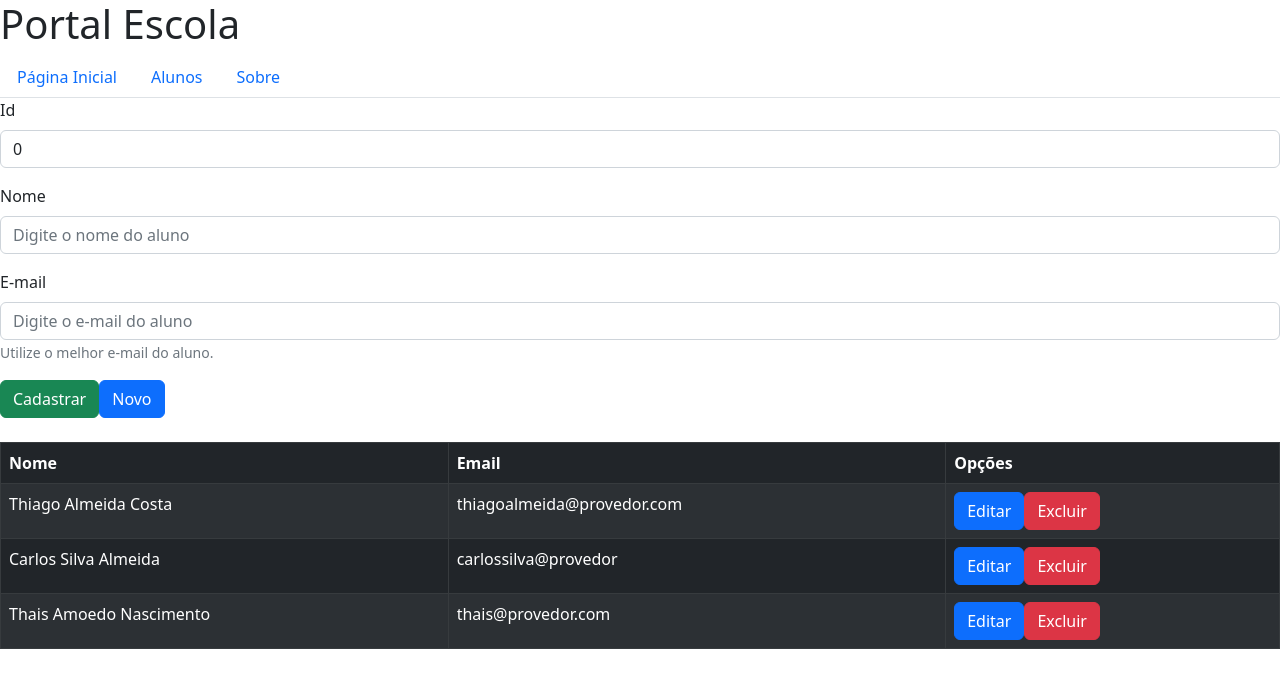
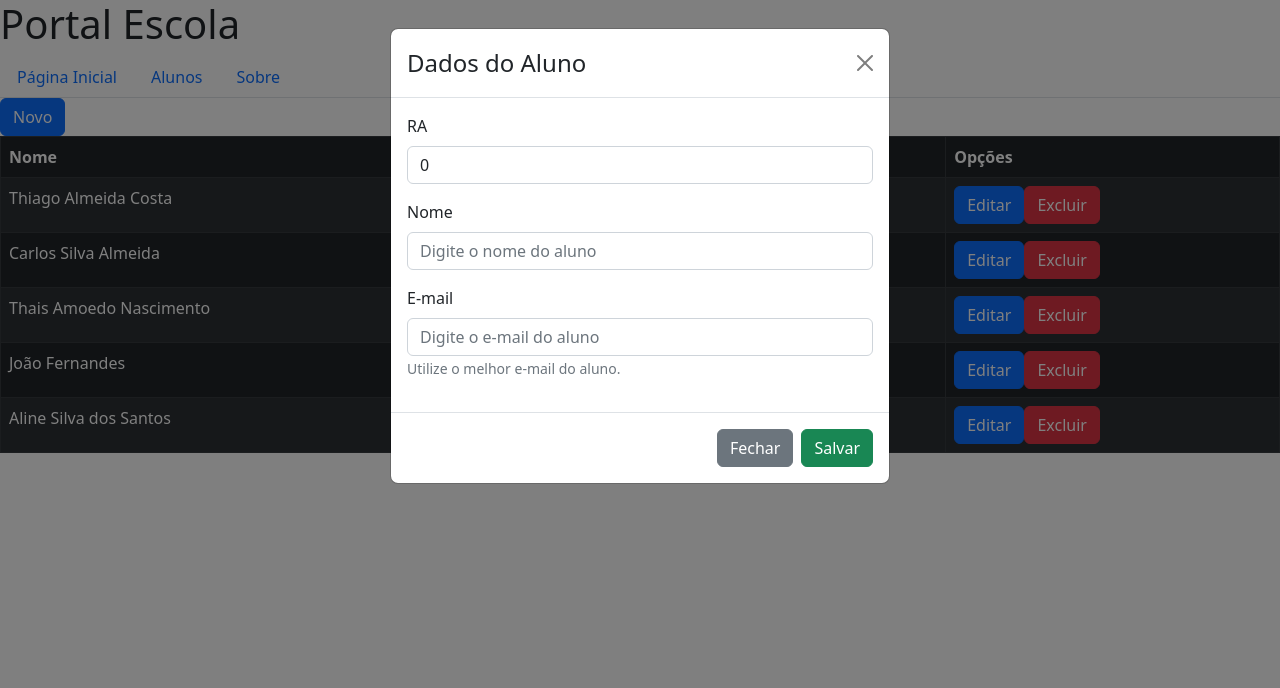
Before and after one commit to RodrigoJose-Dev/Crud-Escola-React, a React (Vite) app: page /alunos in a window 1280 px wide. Both pictures are taken after a click on the button "Novo". Shown: the top 688 px of the page. Built offline with nearby package versions, Linux system fonts and the light colour scheme; data requests are answered from the project's data file.

Commit message:
Backend completo

```diff
--- a/db.json
+++ b/db.json
@@ -14,6 +14,16 @@
       "name": "Thais Amoedo Nascimento",
       "email": "thais@provedor.com",
       "id": 3
+    },
+    {
+      "id": 4,
+      "name": "João Fernandes",
+      "email": "joao@provedor.com"
+    },
+    {
+      "name": "Aline Silva dos Santos",
+      "email": "aline@provedor.com",
+      "id": 5
     }
   ]
 }
--- a/src/components/Students.jsx
+++ b/src/components/Students.jsx
@@ -1,11 +1,12 @@
 import { useState, useEffect } from "react";
-import { Form, Table, Button } from "react-bootstrap";
+import { Modal, Form, Table, Button } from "react-bootstrap";
 
 const Students = () => {
     const [students, setStudents] = useState([]);
     const [id, setId] = useState(0);
     const [name, setName] = useState("");
     const [email, setEmail] = useState("");
+    const [modal, setModal] = useState(false);
 
     useEffect(() => {
         searchStudent();
@@ -53,6 +54,7 @@ const Students = () => {
             .catch((err) => console.log(err));
     };
 
+    //atualizar dados
     const updateStudent = (student) => {
         fetch(`http://localhost:3000/students/${student.id}`, {
             method: "PUT",
@@ -82,6 +84,7 @@ const Students = () => {
                 setName(data.name);
                 setEmail(data.email);
             })
+            .then(openModal())
             .catch((err) => console.log(err));
     };
 
@@ -112,19 +115,43 @@ const Students = () => {
 
             updateStudent(student);
         }
+
+        closeModal();
     };
 
+    //limpa o formulário
     const onResetHandler = () => {
         setId(0), setName(""), setEmail("");
+
+        openModal();
+    };
+
+    //abrir modal
+    const openModal = () => {
+        setModal(true);
+    };
+
+    //fechar modal
+    const closeModal = () => {
+        setModal(false);
     };
 
     return (
         <>
             <>
+                <Modal show={modal} onHide={closeModal}>
+                    <Modal.Header closeButton>
+                        <Modal.Title>Dados do Aluno</Modal.Title>
+                    </Modal.Header>
+                    <Modal.Body>
                         <Form>
                             <Form.Group className="mb-3">
-                        <Form.Label>Id</Form.Label>
-                        <Form.Control type="text" value={id} readOnly={true} />
+                                <Form.Label>RA</Form.Label>
+                                <Form.Control
+                                    type="text"
+                                    value={id}
+                                    readOnly={true}
+                                />
                             </Form.Group>
 
                             <Form.Group className="mb-3">
@@ -137,7 +164,10 @@ const Students = () => {
                                 />
                             </Form.Group>
 
-                    <Form.Group className="mb-3" controlId="formBasicEmail">
+                            <Form.Group
+                                className="mb-3"
+                                controlId="formBasicEmail"
+                            >
                                 <Form.Label>E-mail</Form.Label>
                                 <Form.Control
                                     type="email"
@@ -149,15 +179,19 @@ const Students = () => {
                                     Utilize o melhor e-mail do aluno.
                                 </Form.Text>
                             </Form.Group>
-
-                    <Button
-                        variant="success"
-                        type="button"
-                        onClick={onSubmitHandler}
-                    >
-                        Cadastrar
+                        </Form>
+                    </Modal.Body>
+                    <Modal.Footer>
+                        <Button variant="secondary" onClick={closeModal}>
+                            Fechar
                         </Button>
-
+                        <Button variant="success" onClick={onSubmitHandler}>
+                            Salvar
+                        </Button>
+                    </Modal.Footer>
+                </Modal>
+            </>
+            <>
                 <Button
                     variant="primary"
                     type="button"
@@ -165,10 +199,6 @@ const Students = () => {
                 >
                     Novo
                 </Button>
-                </Form>
-                <br />
-            </>
-            <>
                 <Table striped bordered hover variant="dark">
                     <thead>
                         <tr>
```
Lines whose indentation alone changed are shown as unchanged.
